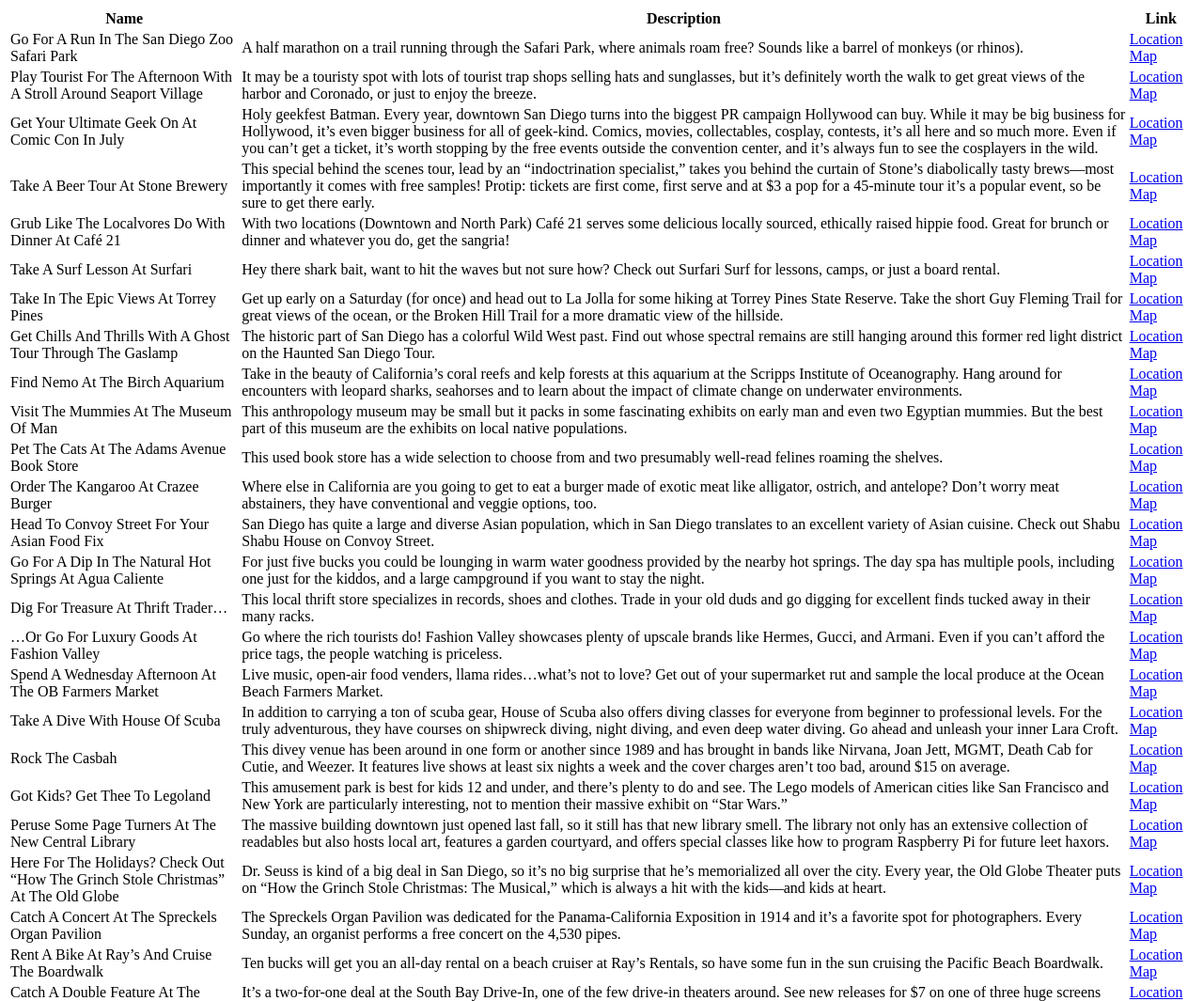
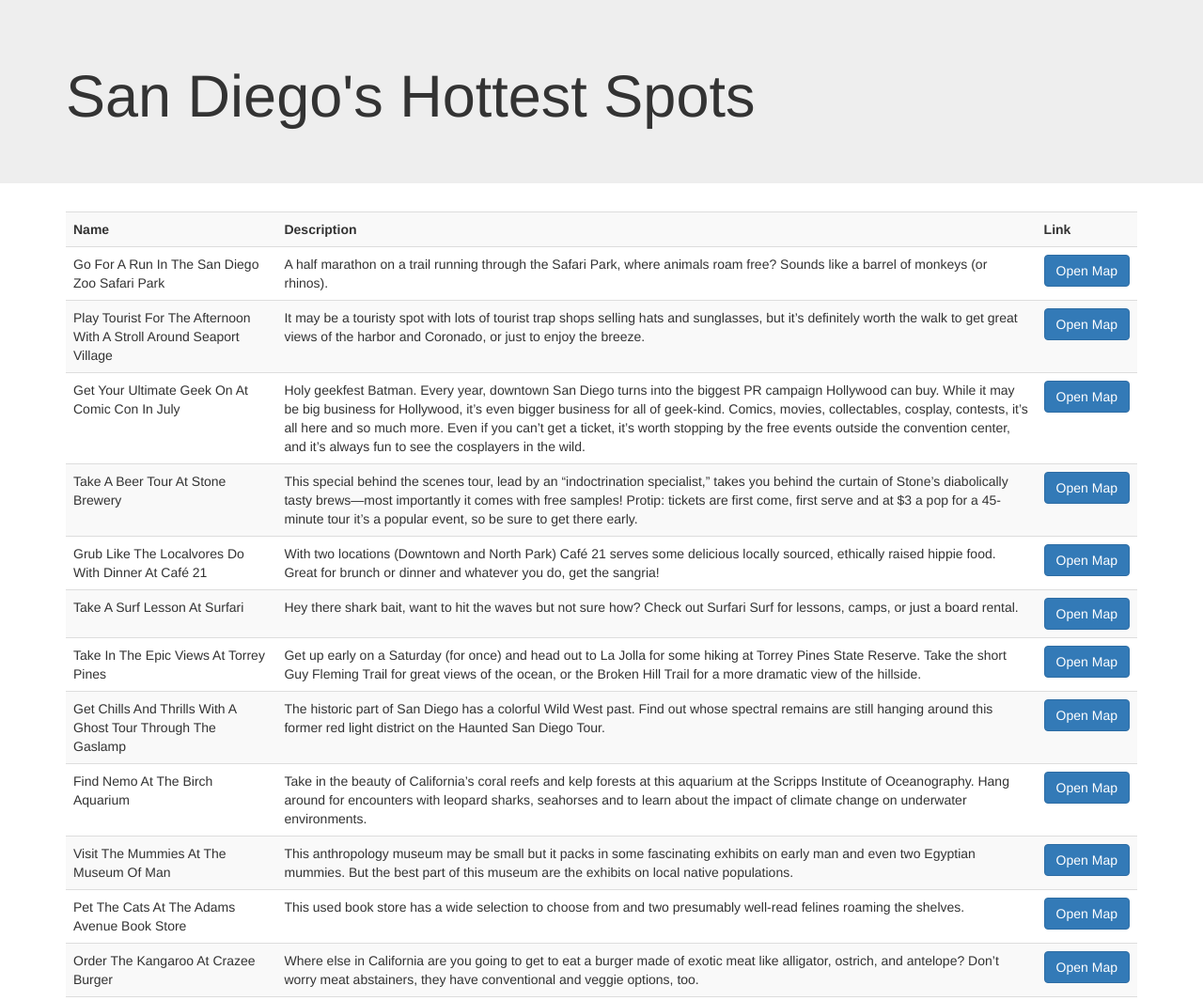
Before and after one commit to sabrinasimeroth/SanDiegoTopSpots, a plain HTML site: page index.html in a window 1280 px wide. Shown: the top 1065 px of the page at 94% size. Drawn offline with nearby package versions, Linux system fonts and the light colour scheme.

Commit message:
update to button element and styling

```diff
--- a/index.html
+++ b/index.html
@@ -1,16 +1,28 @@
 <!DOCTYPE html>
 <html src>
   <head>
-
+    <title>San Diego Hot Spots</title>
+    <!-- Latest compiled and minified CSS -->
+    <link rel="stylesheet" href="https://maxcdn.bootstrapcdn.com/bootstrap/3.3.7/css/bootstrap.min.css" integrity="sha384-BVYiiSIFeK1dGmJRAkycuHAHRg32OmUcww7on3RYdg4Va+PmSTsz/K68vbdEjh4u" crossorigin="anonymous">
   </head>
   <body>
-    <table id="tsTable">
+    <div class='jumbotron'>
+      <div class='container'>
+        <h1>San Diego's Hottest Spots</h1>
+      </div>
+    </div>
+
+    <div class="container">
+      <table id="tsTable" class="table table-striped">
         <tr>
           <th>Name</th>
           <th>Description</th>
           <th>Link</th>
         </tr>
+
       </table>
+    </div>
+
   <script src="https://cdnjs.cloudflare.com/ajax/libs/jquery/3.1.1/jquery.js"></script>
   <script src="topspots.js"></script>
   </body>
--- a/topspots.js
+++ b/topspots.js
@@ -2,10 +2,11 @@ $(document).ready(function(){
   $.getJSON('topspots.json', function(data){
 
     //Create a table from json and append each row to the html table
-    $.each(data, function(i, b){
-      $('#tsTable').append('<tr><td>' + b.name + '</td>' +
-      '<td>' + b.description + '</td>' +
-      '<td>' + '<a href="https://www.google.com/maps/place/' + b.location + '">' + 'Location Map' + '</a></td></tr>');
+    $.each(data, function(i, topspot){
+      $('#tsTable').append('<tr><td>' + topspot.name + '</td>' +
+      '<td>' + topspot.description + '</td>' +
+      '<td>' + '<a id="mapLink" href="https://www.google.com/maps/place/' + topspot.location +
+      '"><button type="button" class="btn btn-primary">' + 'Open Map' + '</button></a></td></tr>');
     });
 
   })
```
Lines whose indentation alone changed are shown as unchanged.
